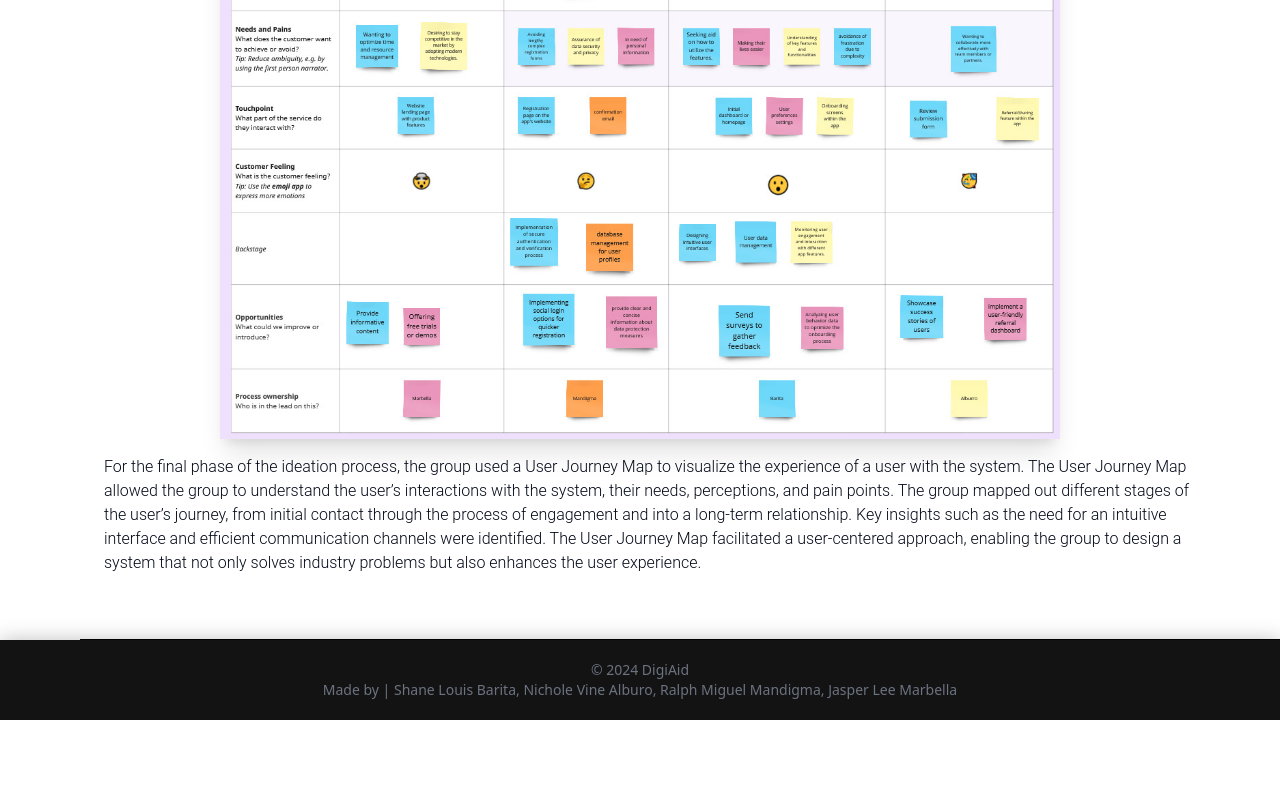
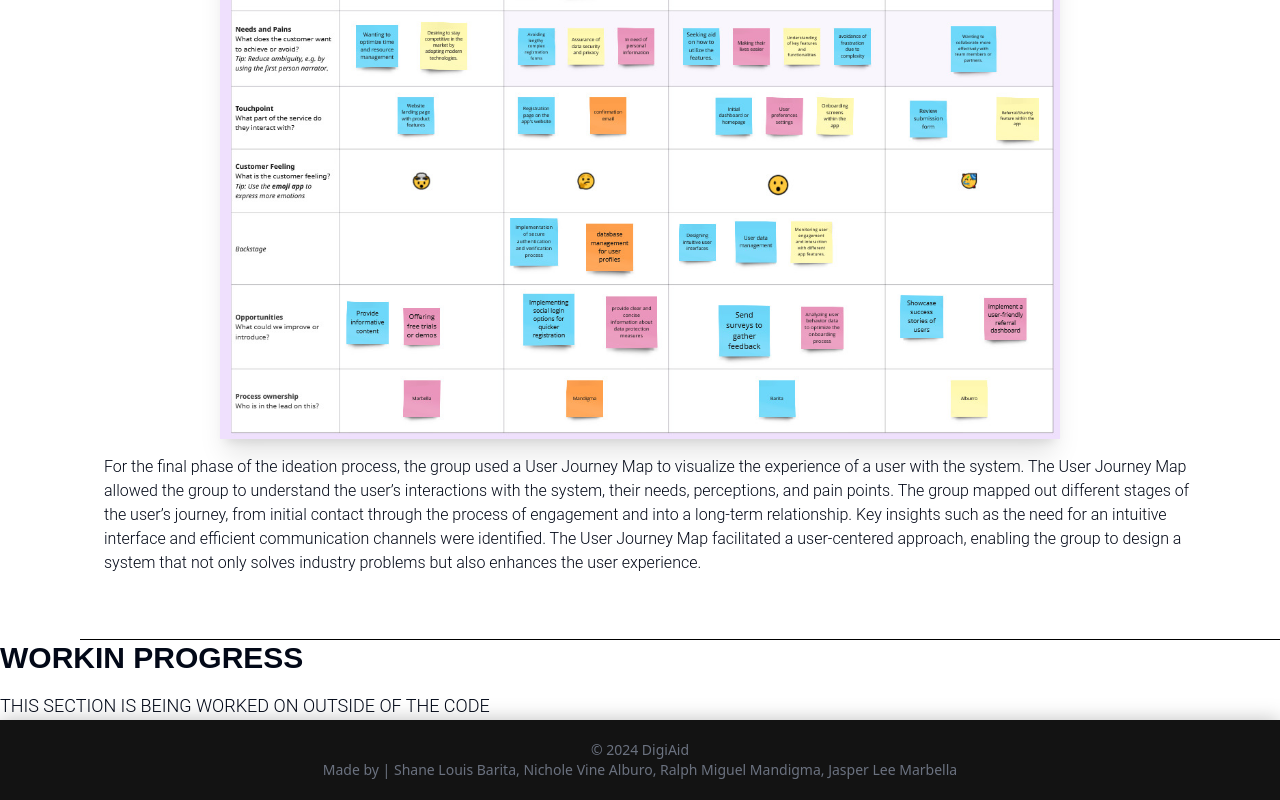
Before and after one commit to baristabarita/CaseStudiesPortfolio, a React (Vite) app: page /casestudy1 in a window 1280 px wide. Shown: the part 10371-11171 px from the top of the page. Before the commit the page ends 11091 px from the top, so only its background shows below. Built offline with nearby package versions, Linux system fonts and the light colour scheme; what tailwindcss-animated would draw is missing.

Commit message:
prepared prototypes component

```diff
--- a/src/components/casestudysections/Prototypes.jsx
+++ b/src/components/casestudysections/Prototypes.jsx
@@ -1,9 +1,16 @@
 import React from 'react'
 
-const Prototypes = () => {
+const Prototypes = ({ headline, subheadline }) => {
 
-    return(
-        <></>
+    return (
+        <>
+            <h1 className="text-3xl font-bold font-monsterrat mb-4">
+                {headline}
+            </h1>
+            <p className="text-left font-roboto font-light text-lg">
+                {subheadline}
+            </p>
+        </>
     )
 }
 
--- a/src/pages/CaseStudy1.jsx
+++ b/src/pages/CaseStudy1.jsx
@@ -26,6 +26,7 @@ import ideamap1 from '../assets/images/CS1IM1.jpg'
 import ideamap2 from '../assets/images/CS1IM2.jpg'
 import ideamap3 from '../assets/images/CS1IM3.jpg'
 import ideamap4 from '../assets/images/CS1IM4.jpg'
+import Prototypes from '@/components/casestudysections/Prototypes'
 
 
 const CaseStudy1 = () => {
@@ -217,6 +218,10 @@ const CaseStudy1 = () => {
 
             </section>
             <Separator className="w-[20em] mx-auto md:w-[40em] lg:w-[75em] lg:mx-20 mt-8 bg-black" />
+            <Prototypes
+                headline="WORKIN PROGRESS"
+                subheadline="THIS SECTION IS BEING WORKED ON OUTSIDE OF THE CODE"
+            />
         </div>
     )
 }
```
